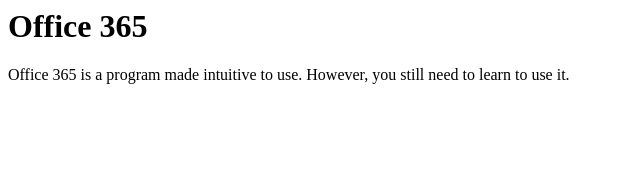
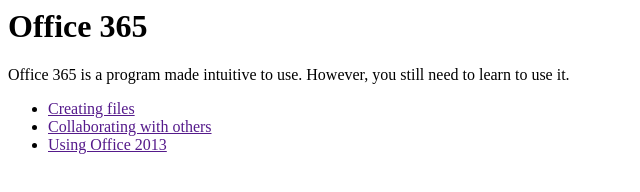
Before and after one commit to wizzwizz4/tech-tips, a plain HTML site: page Microsoft/Windows/Office/Office365/index.html in a window 1280 px wide. Shown: the whole page, without its empty margins (0-640 px from the left). Drawn offline with Linux system fonts and the light colour scheme.

Commit message:
Moved Office365
Also changed content

```diff
--- a/Office365/index.html
+++ b/Microsoft/Windows/Office/Office365/index.html
@@ -4,5 +4,10 @@
 	<body>
 		<h1>Office 365</h1>
 		<p>Office 365 is a program made intuitive to use. However, you still need to learn to use it.</p>
+		<ul>
+			<li><a href="">Creating files</a></li>
+			<li><a href="">Collaborating with others</a></li>
+			<li><a href="">Using Office 2013</a></li>
+		</ul>
 	</body>
 </html>
```
